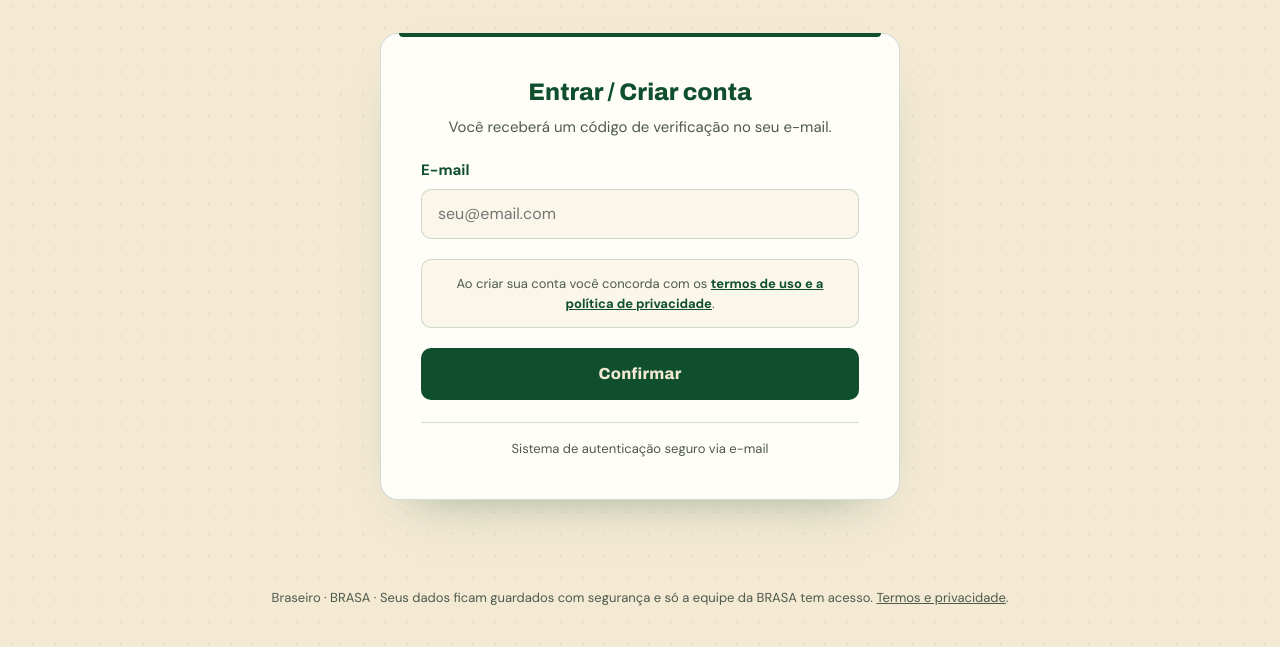
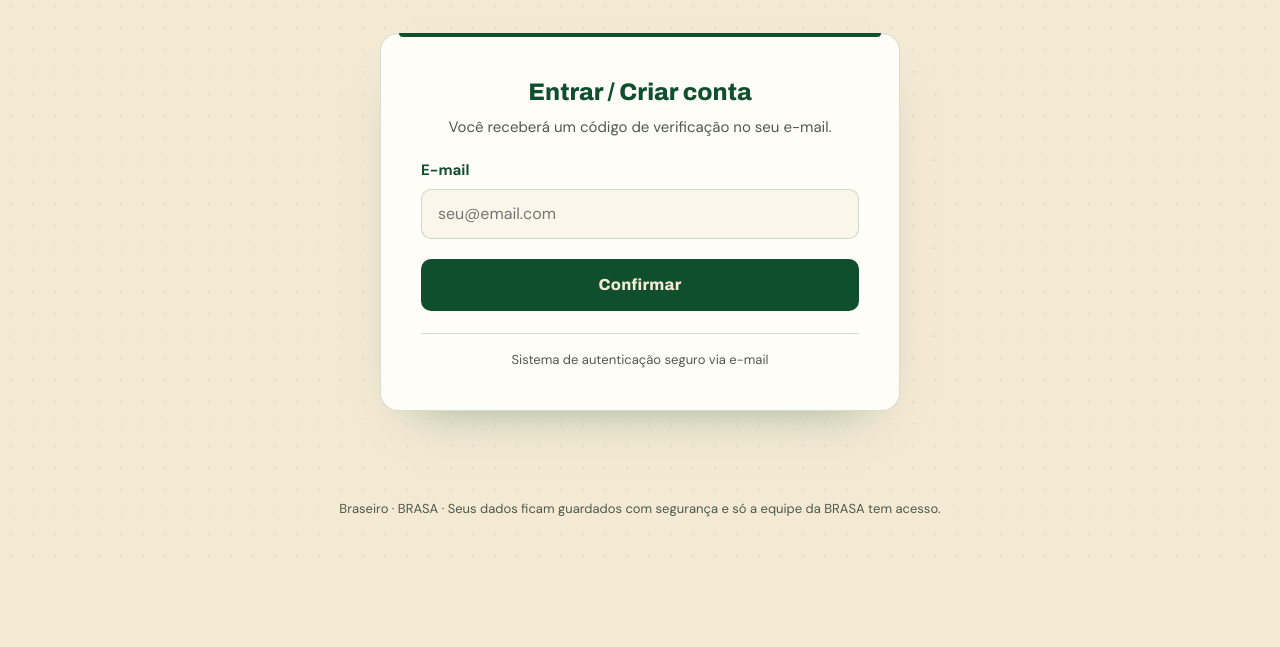
Before and after one commit to abrasamov/brasa-site, a plain HTML site: page faca-parte.html in a window 1280 px wide. Shown: the part 335-982 px from the top of the page. After the commit the page ends 893 px from the top, so only its background shows below. Drawn offline with nearby package versions, Linux system fonts and the light colour scheme.

Commit message:
Braseiro: tira por enquanto os links dos termos (LGPD)
A página termos.html continua no repositório, só não é mais linkada.

Co-Authored-By: Claude Opus 5.5 <noreply@anthropic.com>

```diff
--- a/faca-parte.html
+++ b/faca-parte.html
@@ -327,7 +327,6 @@
           <input class="input" id="login-email" type="email" autocomplete="email" placeholder="seu@email.com" required />
         </div>
         <div class="error" id="login-err" hidden>Digite um e-mail válido.</div>
-        <p class="terms">Ao criar sua conta você concorda com os <a href="termos.html" target="_blank" rel="noopener">termos de uso e a política de privacidade</a>.</p>
         <button class="btn" type="submit">Confirmar</button>
         <p class="note">Sistema de autenticação seguro via e-mail</p>
       </form>
@@ -510,7 +509,6 @@
         </div>
 
         <div class="error" id="infos-err" hidden></div>
-        <p class="terms">Ao enviar este formulário você concorda com os <a href="termos.html" target="_blank" rel="noopener">termos de uso e a política de privacidade</a>.</p>
         <div class="form-actions">
           <button class="btn plain" type="button" data-cancel id="infos-cancel">Voltar sem salvar</button>
           <button class="btn" type="submit" id="infos-submit">Salvar informações</button>
@@ -542,7 +540,6 @@
           <div class="entries"></div>
           <button class="btn ghost" type="button" data-add="premio"><svg width="16" height="16" aria-hidden="true"><use href="#i-plus"/></svg>Adicionar prêmio</button>
         </div>
-        <p class="terms">Ao enviar este formulário você concorda com os <a href="termos.html" target="_blank" rel="noopener">termos de uso e a política de privacidade</a>.</p>
         <div class="form-actions">
           <button class="btn plain" type="button" data-cancel>Voltar sem salvar</button>
           <button class="btn" type="submit">Salvar experiências</button>
@@ -592,7 +589,6 @@
             <p class="hint">💡 Dica: seja autêntico e reflexivo. Não há resposta certa ou errada.</p></div>
         </div>
         <div class="error" id="pers-err" hidden></div>
-        <p class="terms">Ao enviar este formulário você concorda com os <a href="termos.html" target="_blank" rel="noopener">termos de uso e a política de privacidade</a>.</p>
         <div class="form-actions">
           <button class="btn plain" type="button" data-cancel>Voltar sem salvar</button>
           <button class="btn" type="submit">Gerar meu mapa</button>
@@ -601,7 +597,7 @@
     </section>
 
 
-    <footer class="site wrap" style="padding-top:0">Braseiro · BRASA · <span id="foot-note">Seus dados ficam guardados com segurança e só a equipe da BRASA tem acesso. <a href="termos.html">Termos e privacidade</a>.</span></footer>
+    <footer class="site wrap" style="padding-top:0">Braseiro · BRASA · <span id="foot-note">Seus dados ficam guardados com segurança e só a equipe da BRASA tem acesso.</span></footer>
   </main>
 
   <div class="toast" id="toast" role="status" aria-live="polite"></div>
```
